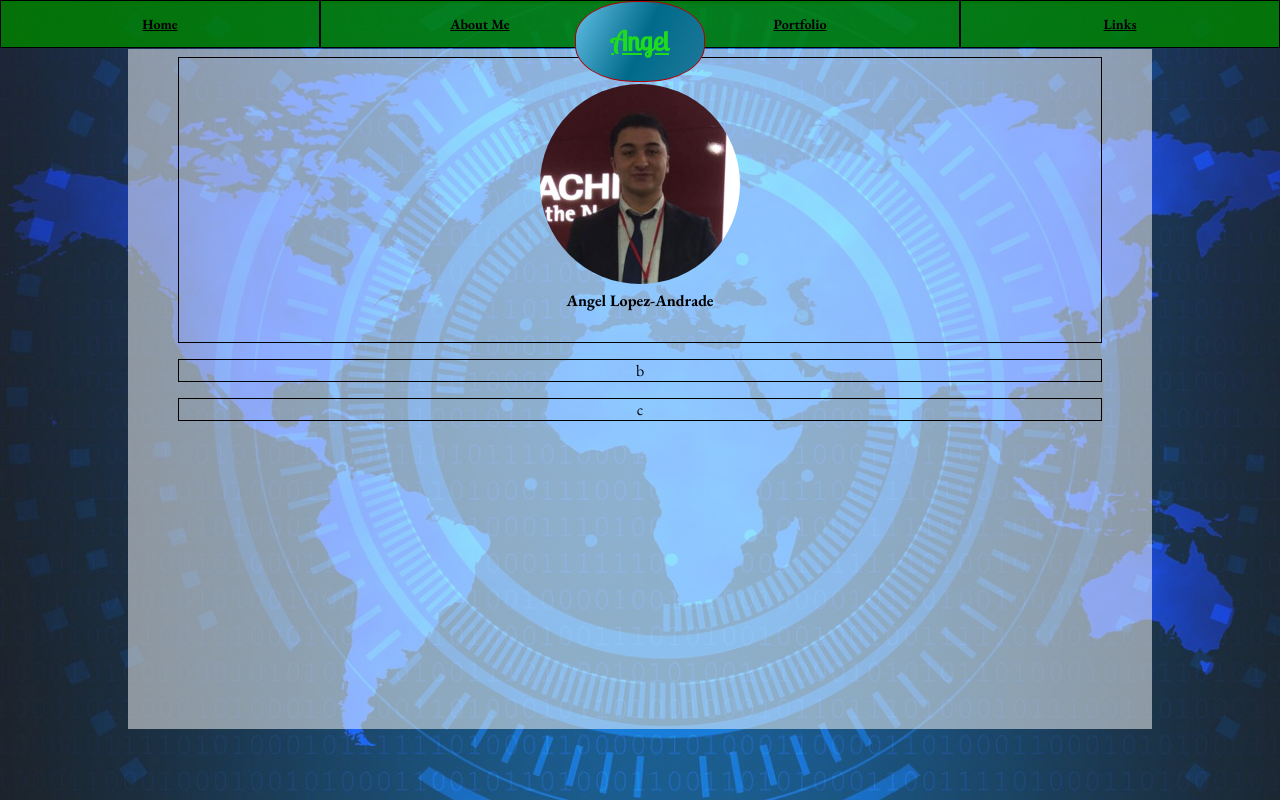
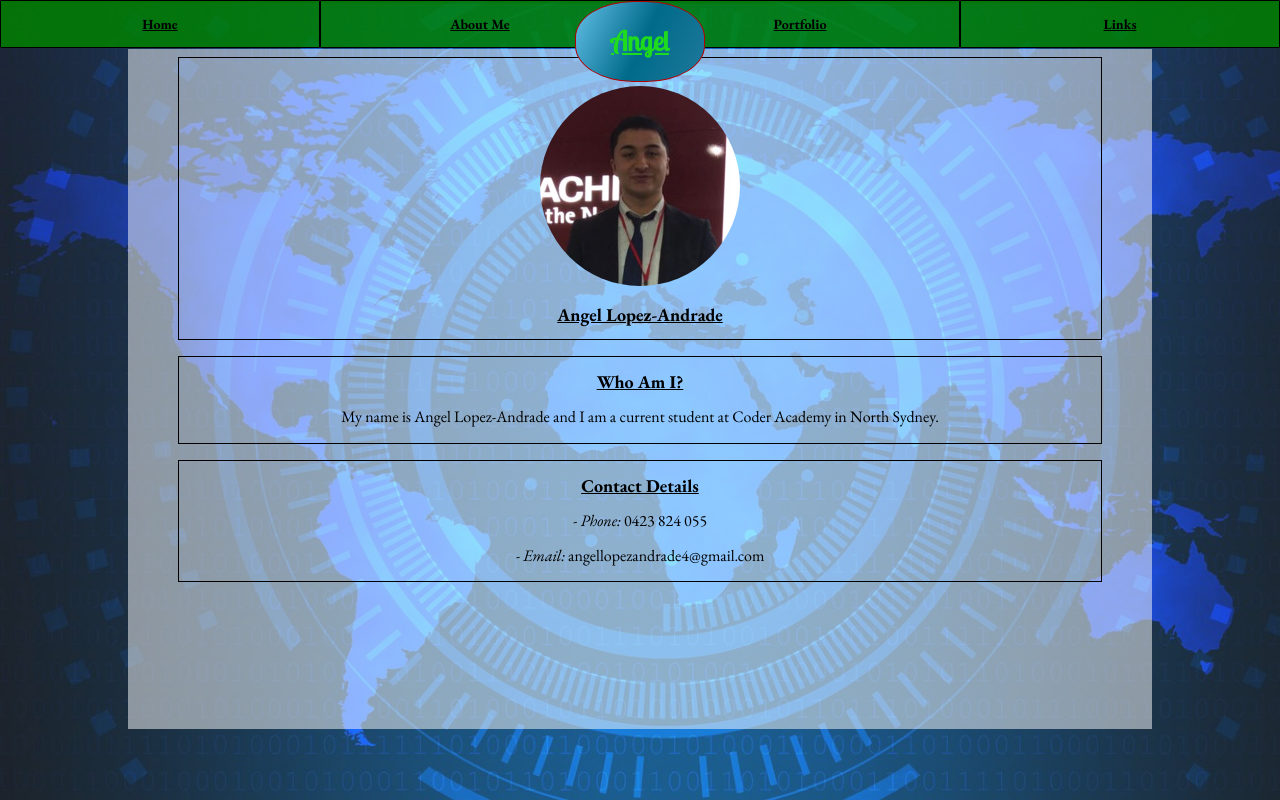
Before and after one commit to angel-lopez-andrade/portfolio-website, a plain HTML site: page index.html in a window 1280 px wide. Drawn offline with nearby package versions, Linux system fonts and the light colour scheme.

Commit message:
mostly finished homepage

```diff
--- a/index.html
+++ b/index.html
@@ -28,13 +28,16 @@
     <section id="main">
         <div id="headshot">
             <img src="images/headshot.jpg" alt="A headshot of the site creator" />
-            <p>Angel Lopez-Andrade</p>
+            <h2>Angel Lopez-Andrade</h2>
         </div>
         <div id="intro">
-            b
+            <h2>Who Am I?</h2>
+            <p>My name is Angel Lopez-Andrade and I am a current student at Coder Academy in North Sydney.</p>
         </div>
         <div id="contact">
-            c
+            <h2>Contact Details</h2>
+            <p><span class="italic-listing">Phone:</span> 0423 824 055</p>
+            <p><span class="italic-listing">Email:</span> angellopezandrade4@gmail.com</p>
         </div>
     </section>
 </body>
--- a/sass/_homepage.scss
+++ b/sass/_homepage.scss
@@ -30,6 +30,7 @@
         text-align: center;
         width: 90%;
         border: 1.5px solid black;
+        line-height: 1.2em;
     }
 
     #headshot img {
@@ -39,13 +40,7 @@
 
     @media screen and (min-width: 950px) {
         #headshot img {
-            margin-top: 26px;
+            margin-top: 28px;
         }
     }
-
-    #headshot p:nth-child(2) {
-        position: relative;
-        bottom: 15px;
-        font-weight: 700;
-    }
 }
--- a/sass/main.scss
+++ b/sass/main.scss
@@ -1,5 +1,5 @@
 @import "variables";
-@import url('https://fonts.googleapis.com/css?family=EB+Garamond:400,400i,700&display=swap');
+@import url('https://fonts.googleapis.com/css?family=EB+Garamond:400,400i,700,700i&display=swap');
 @import url('https://fonts.googleapis.com/css?family=Lobster+Two&display=swap');
 
 /* Everything consistent between pages stored in main.scss directly */
@@ -83,5 +83,18 @@ a {
     }
 }
 
+h2 {
+    font-size: 18px;
+    text-decoration: underline;
+}
+
+.italic-listing {
+    font-style: italic;
+}
+
+.italic-listing::before {
+    content: "- "
+}
+
 /* Everything differing between pages imported from partials corresponding to that page (id set in html tag) */
 @import "homepage";
```
Also changed, not shown: styles.css, 1 other file.
